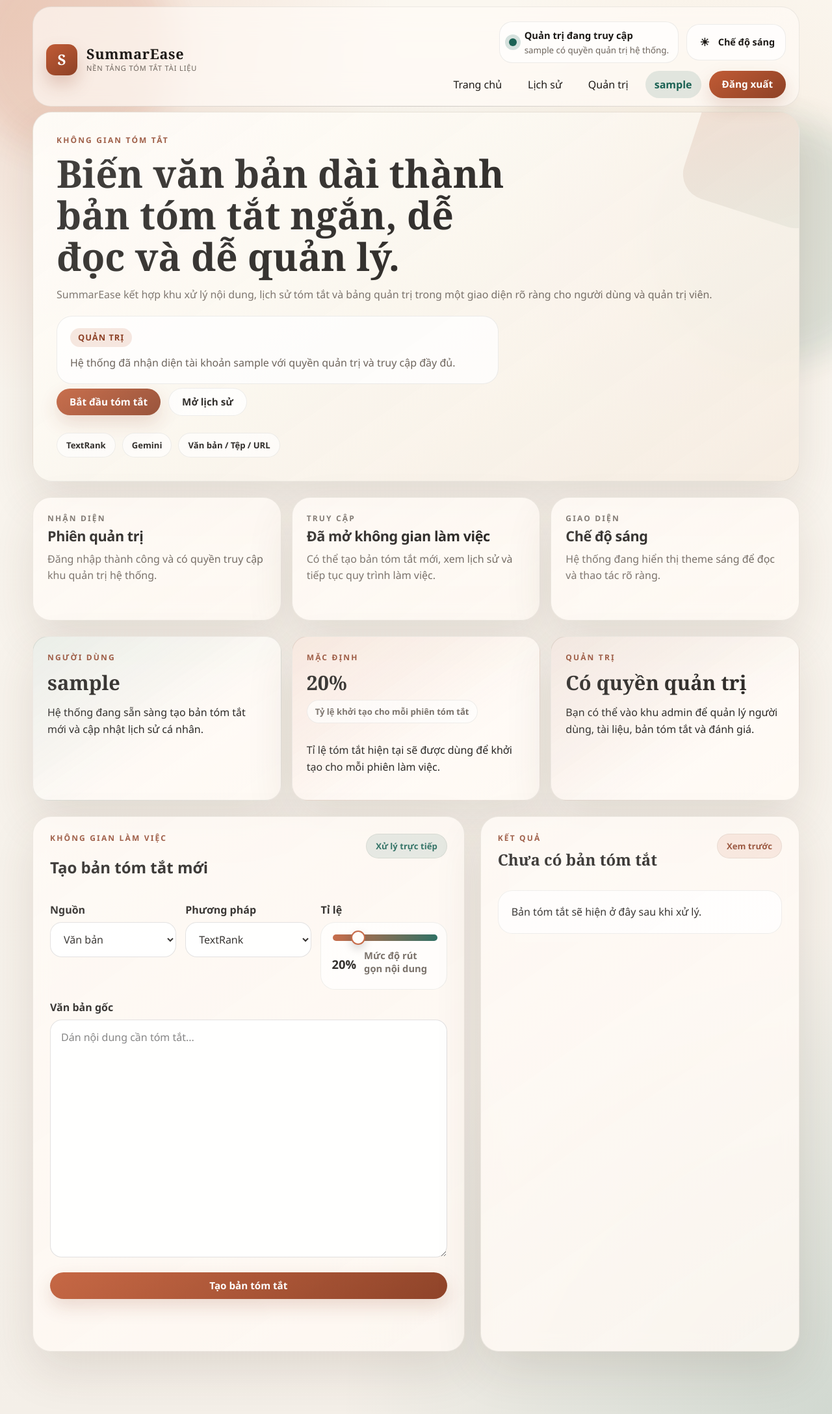
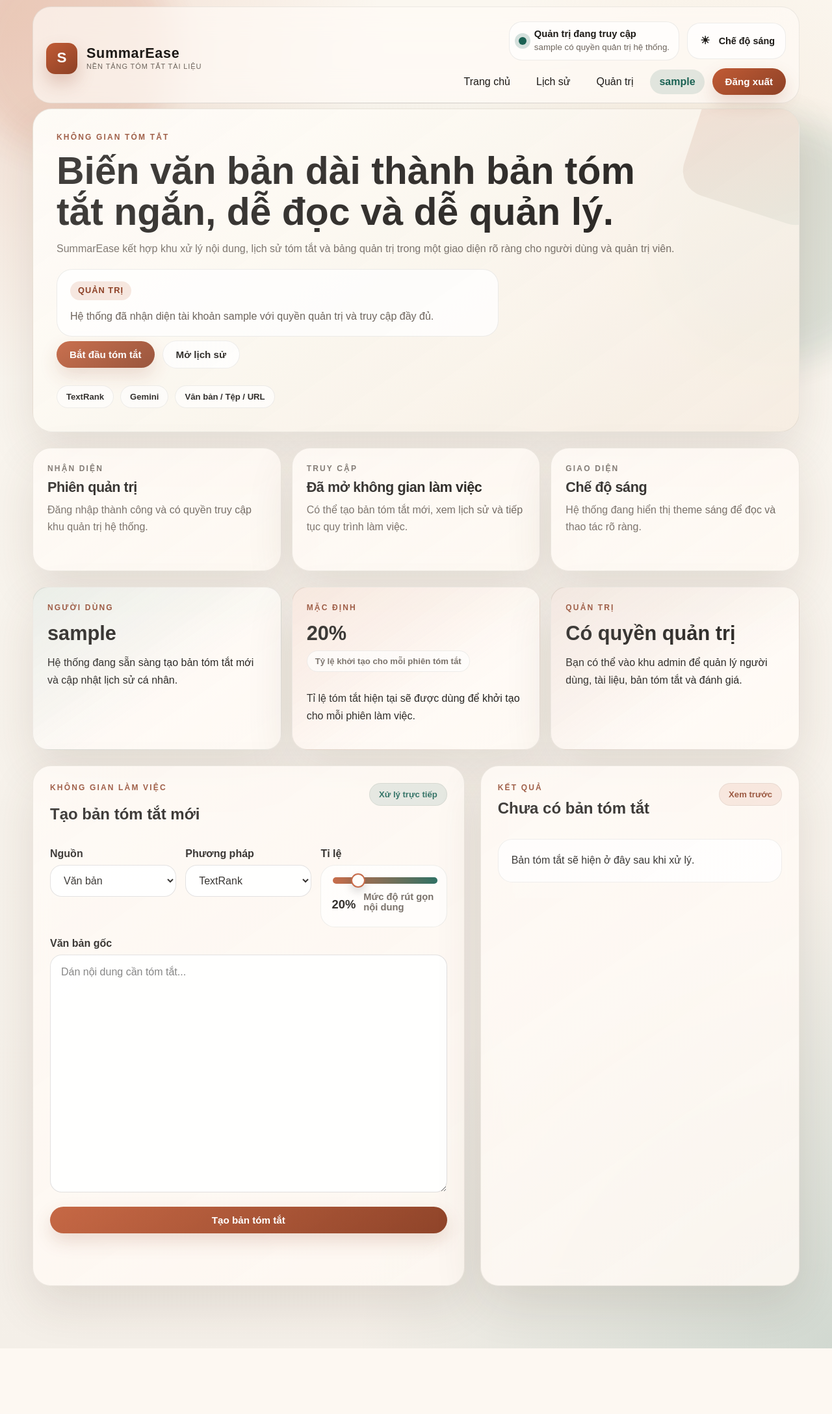
Before and after one commit to NgHuuGiau/SummarEase-Django, a Django app: page / in a window 1280 px wide. Shown: the whole page at 65% size. After the commit the page ends 2075 px from the top, so only its background shows below. Run offline with Django 5.2, Linux system fonts and the light colour scheme; the visitor is signed in with stand-in values (Sample User, id 1); data comes from the database, SQL or seed files in the repository; data that the repository does not hold is empty; some libraries are stand-ins or nearby versions.

Commit message:
feat: nâng cấp giao diện, Việt hóa hệ thống và chuẩn hóa tài liệu dự án
Sửa hiển thị tỷ lệ tóm tắt, đồng bộ slider và phần trăm mặc định.
Làm mới giao diện sáng/tối cho khu người dùng.
Nâng cấp giao diện admin, thêm nút đổi theme ngay trong admin.
Chuyển dark mode sang phong cách “tối đại dương”.
Sửa nhiều lỗi UI ở admin như block hoạt động gần đây, đường kẻ, màu chữ, cache theme.
Đổi icon chuyển giao diện từ D/L sang mặt trời và mặt trăng.
Chuẩn hóa font toàn hệ thống sang Arial để tránh lỗi dấu tiếng Việt.
Bật cuộn cho các box nội dung dài ở trang chi tiết lịch sử.
Viết lại nội dung màn đăng nhập và đăng ký.
Thêm bộ file chuẩn cho GitHub:
.gitignore
CONTRIBUTING.md
SECURITY.md
.github/ISSUE_TEMPLATE/*
.github/pull_request_template.md
Việt hóa tài liệu và nhiều chuỗi hiển thị trong dự án.
Viết lại README.md rõ ràng hơn, đúng cấu trúc dự án hiện tại.

```diff
--- a/frontend/static/css/admin.css
+++ b/frontend/static/css/admin.css
@@ -49,7 +49,7 @@
 textarea,
 select,
 button {
-    font-family: "Segoe UI Variable", "Segoe UI", sans-serif;
+    font-family: Arial, Helvetica, sans-serif;
 }
 
 a:link,
@@ -188,7 +188,7 @@
     border-radius: 14px;
     display: grid;
     place-items: center;
-    font: 700 1.2rem/1 Georgia, serif;
+    font: 700 1.2rem/1 Arial, Helvetica, sans-serif;
     background: linear-gradient(145deg, var(--admin-primary-strong) 0%, var(--admin-primary) 100%);
     color: #fff;
     box-shadow: 0 12px 30px rgba(0, 0, 0, 0.18);
--- a/frontend/static/css/app.css
+++ b/frontend/static/css/app.css
@@ -95,7 +95,7 @@
 body {
     margin: 0;
     color: var(--ink);
-    font-family: "Segoe UI Variable", "Segoe UI", sans-serif;
+    font-family: Arial, Helvetica, sans-serif;
     background:
         radial-gradient(circle at top left, color-mix(in srgb, var(--brand) 18%, transparent), transparent 24%),
         radial-gradient(circle at 85% 12%, color-mix(in srgb, var(--warm) 34%, transparent), transparent 18%),
@@ -196,7 +196,7 @@
     place-items: center;
     background: linear-gradient(145deg, var(--brand) 0%, var(--brand-deep) 100%);
     color: #fff;
-    font: 700 1.4rem/1 Georgia, serif;
+    font: 700 1.4rem/1 Arial, Helvetica, sans-serif;
     box-shadow: 0 14px 28px rgba(143, 63, 36, 0.24);
 }
 
@@ -210,7 +210,7 @@
 }
 
 .brand-copy strong {
-    font: 700 1.35rem/1.05 Georgia, serif;
+    font: 700 1.35rem/1.05 Arial, Helvetica, sans-serif;
     letter-spacing: 0.03em;
 }
 
@@ -280,7 +280,7 @@
     background: var(--surface-elevated);
     color: var(--ink);
     cursor: pointer;
-    font: 700 0.9rem/1 "Segoe UI", sans-serif;
+    font: 700 0.9rem/1 Arial, Helvetica, sans-serif;
     transition: transform 160ms ease, background 160ms ease, border-color 160ms ease;
 }
 
@@ -333,7 +333,7 @@
     cursor: pointer;
     border-radius: 999px;
     padding: 13px 20px;
-    font: 700 0.95rem/1 "Segoe UI", sans-serif;
+    font: 700 0.95rem/1 Arial, Helvetica, sans-serif;
     transition: transform 160ms ease, box-shadow 160ms ease, background 160ms ease;
 }
 
@@ -461,7 +461,7 @@
 .auth-panel h2,
 .dashboard-card h3 {
     margin: 0;
-    font-family: Cambria, "Times New Roman", "DejaVu Serif", serif;
+    font-family: Arial, Helvetica, sans-serif;
     line-height: 1.08;
 }
 
@@ -505,7 +505,7 @@
     align-items: center;
     border-radius: 999px;
     padding: 8px 12px;
-    font: 700 0.8rem/1 "Segoe UI", sans-serif;
+    font: 700 0.8rem/1 Arial, Helvetica, sans-serif;
     letter-spacing: 0.08em;
     text-transform: uppercase;
 }
@@ -559,7 +559,7 @@
     color: var(--brand-deep);
     text-transform: uppercase;
     letter-spacing: 0.18em;
-    font: 700 0.75rem/1.2 "Segoe UI", sans-serif;
+    font: 700 0.75rem/1.2 Arial, Helvetica, sans-serif;
 }
 
 .lede,
@@ -598,7 +598,7 @@
 
 .access-card h3 {
     margin: 6px 0 10px;
-    font: 800 1.35rem/1.15 "Segoe UI Variable", "Segoe UI", sans-serif;
+    font: 800 1.35rem/1.15 Arial, Helvetica, sans-serif;
     letter-spacing: -0.02em;
 }
 
@@ -712,7 +712,7 @@
     padding: 14px 16px;
     background: var(--input-bg);
     color: var(--ink);
-    font: 400 1rem/1.5 "Segoe UI", sans-serif;
+    font: 400 1rem/1.5 Arial, Helvetica, sans-serif;
 }
 
 input[type="range"] {
@@ -860,7 +860,7 @@
     padding: 8px 12px;
     background: var(--member-bg);
     color: var(--member-ink);
-    font: 700 0.84rem/1 "Segoe UI", sans-serif;
+    font: 700 0.84rem/1 Arial, Helvetica, sans-serif;
 }
 
 .badge.warm {
@@ -910,7 +910,12 @@
 .history-row h2 {
     margin-top: 12px;
     margin-bottom: 10px;
-    font-family: Georgia, serif;
+    font-family: Arial, Helvetica, sans-serif;
+    font-weight: 800;
+    font-style: normal;
+    line-height: 1.15;
+    letter-spacing: -0.02em;
+    word-break: break-word;
 }
 
 .card-top {
--- a/frontend/templates/admin/base_site.html
+++ b/frontend/templates/admin/base_site.html
@@ -16,7 +16,7 @@
 
 {% block extrastyle %}
 {{ block.super }}
-<link rel="stylesheet" href="{% static 'css/admin.css' %}?v=20260514-1">
+<link rel="stylesheet" href="{% static 'css/admin.css' %}?v=20260514-2">
 {% endblock %}
 
 {% block userlinks %}
--- a/frontend/templates/summaries/base.html
+++ b/frontend/templates/summaries/base.html
@@ -12,7 +12,7 @@
             document.documentElement.dataset.theme = storedTheme || systemTheme;
         }());
     </script>
-    <link rel="stylesheet" href="{% static 'css/app.css' %}?v=20260514-1">
+    <link rel="stylesheet" href="{% static 'css/app.css' %}?v=20260514-2">
 </head>
 <body data-auth-state="{% if request.user.is_authenticated %}{% if request.user.is_staff %}admin{% else %}member{% endif %}{% else %}guest{% endif %}">
     <div class="site-backdrop">
@@ -81,7 +81,7 @@
     {% endif %}
 
     {% block content %}{% endblock %}
-    <script src="{% static 'js/app.js' %}?v=20260514-1"></script>
+    <script src="{% static 'js/app.js' %}?v=20260514-2"></script>
     {% block extra_js %}{% endblock %}
 </body>
 </html>
```
Also changed, not shown: frontend/templates/summaries/register.html (+8 -8 lines).
